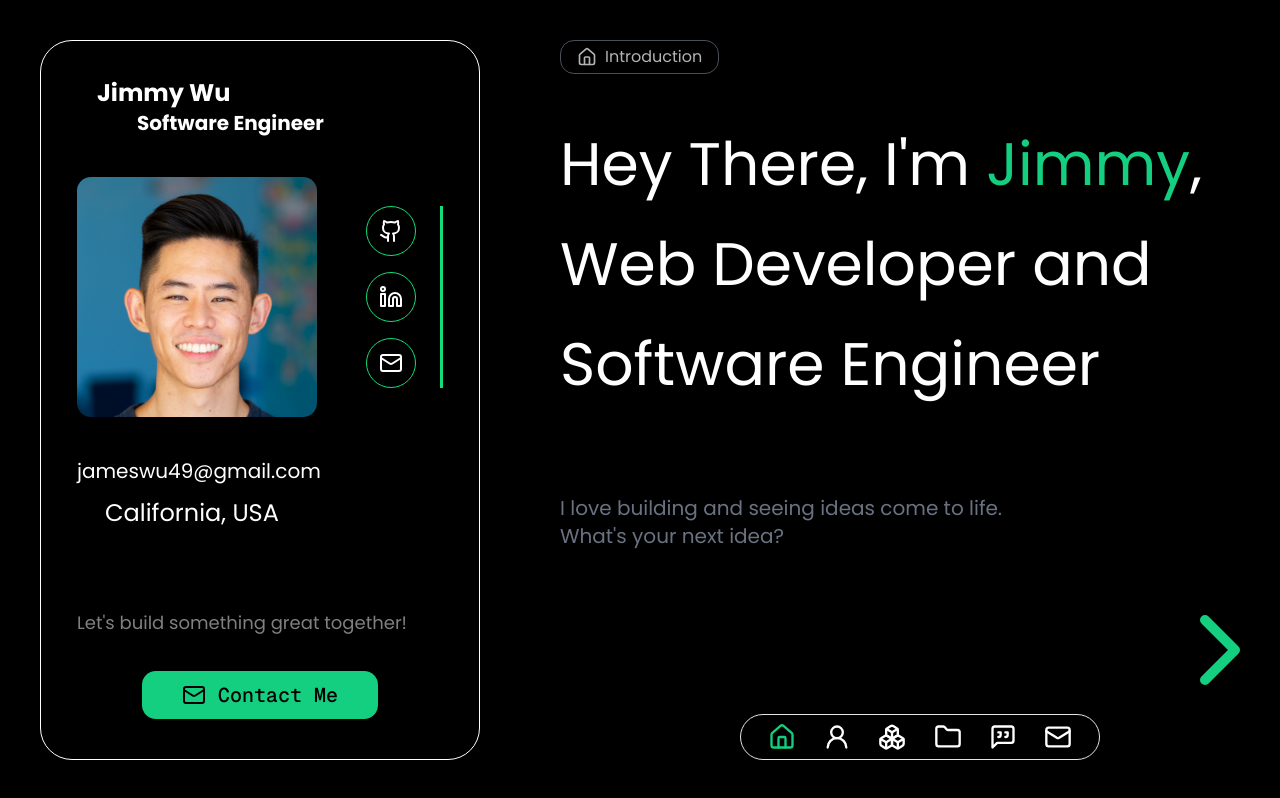
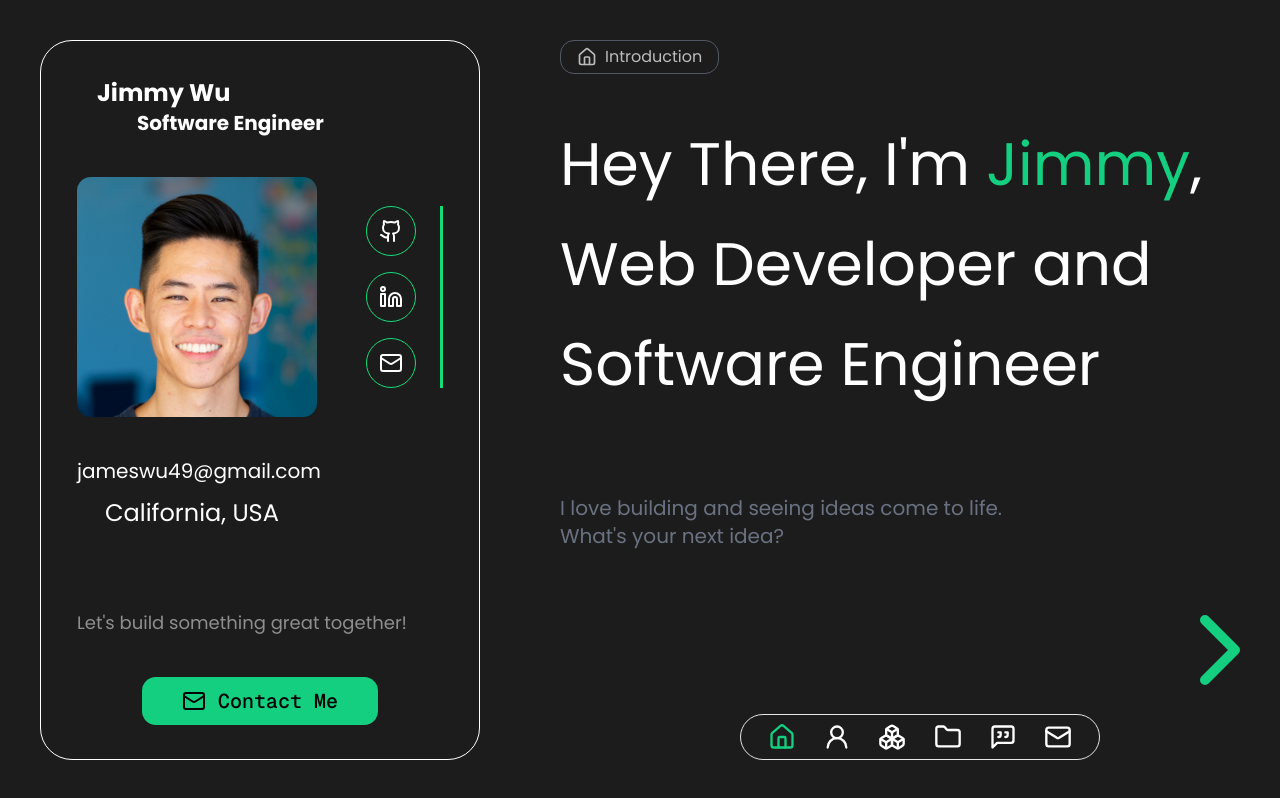
Before and after one commit to jameswu49/portfolio-v2, a Next.js app: page / in a window 1280 px wide. Built offline with nearby package versions, Linux system fonts and the light colour scheme.

Commit message:
update bg color

```diff
--- a/src/app/layout.tsx
+++ b/src/app/layout.tsx
@@ -28,7 +28,7 @@ export default function RootLayout({
   return (
     <html lang="en">
       <body
-        className={`${geistSans.variable} ${geistMono.variable} antialiased bg-black min-h-screen`}
+        className={`${geistSans.variable} ${geistMono.variable} antialiased bg-[#1C1C1C] min-h-screen`}
       >
         <div className="flex flex-col mb-25 xl:mb-0 xl:flex-row justify-center xl:justify-start xl:h-screen">
           <Profile />
--- a/src/components/custom/navbar/navbar.tsx
+++ b/src/components/custom/navbar/navbar.tsx
@@ -58,7 +58,7 @@ const Navbar = ({}: Props) => {
   ];
 
   return (
-    <div className="text-white border rounded-4xl flex w-[85%] bg-black xl:w-2/4">
+    <div className="text-white border rounded-4xl flex w-[85%] bg-[#1C1C1C] xl:w-2/4">
       <div className="flex w-full justify-evenly py-2">
         {links.map((link, index) => (
           <Link key={index} href={link.href}>
--- a/src/components/custom/profile-card/profile-card.tsx
+++ b/src/components/custom/profile-card/profile-card.tsx
@@ -39,7 +39,7 @@ const ProfileCard = ({}: Props) => {
       )}
     >
       {/* Container */}
-      <div className="border border-white rounded-4xl p-4 relative text-white w-110 h-180 xl:h-[90dvh] xl:ml-10 2xl:h-200">
+      <div className="border border-white rounded-4xl p-4 relative text-white w-110 h-180 xl:h-[90dvh] xl:ml-10 2xl:h-200 overflow-auto">
         {/* Name and Title */}
         <div className="pl-10 leading-5 my-5">
           <h1 className="text-2xl font-bold">Jimmy Wu</h1>
@@ -73,7 +73,7 @@ const ProfileCard = ({}: Props) => {
         </div>
 
         {/* Email Button */}
-        <div className="flex justify-center absolute bottom-10 left-0 w-full">
+        <div className="flex justify-center bottom-10 left-0 w-full xl:mt-10 2xl:mt-20">
           <Link href="/contact">
             <Button className="bg-primary-foreground text-black p-6 rounded-xl cursor-pointer">
               <div className="flex gap-3 px-4 items-center text-xl font-mono tracking-0">
```
